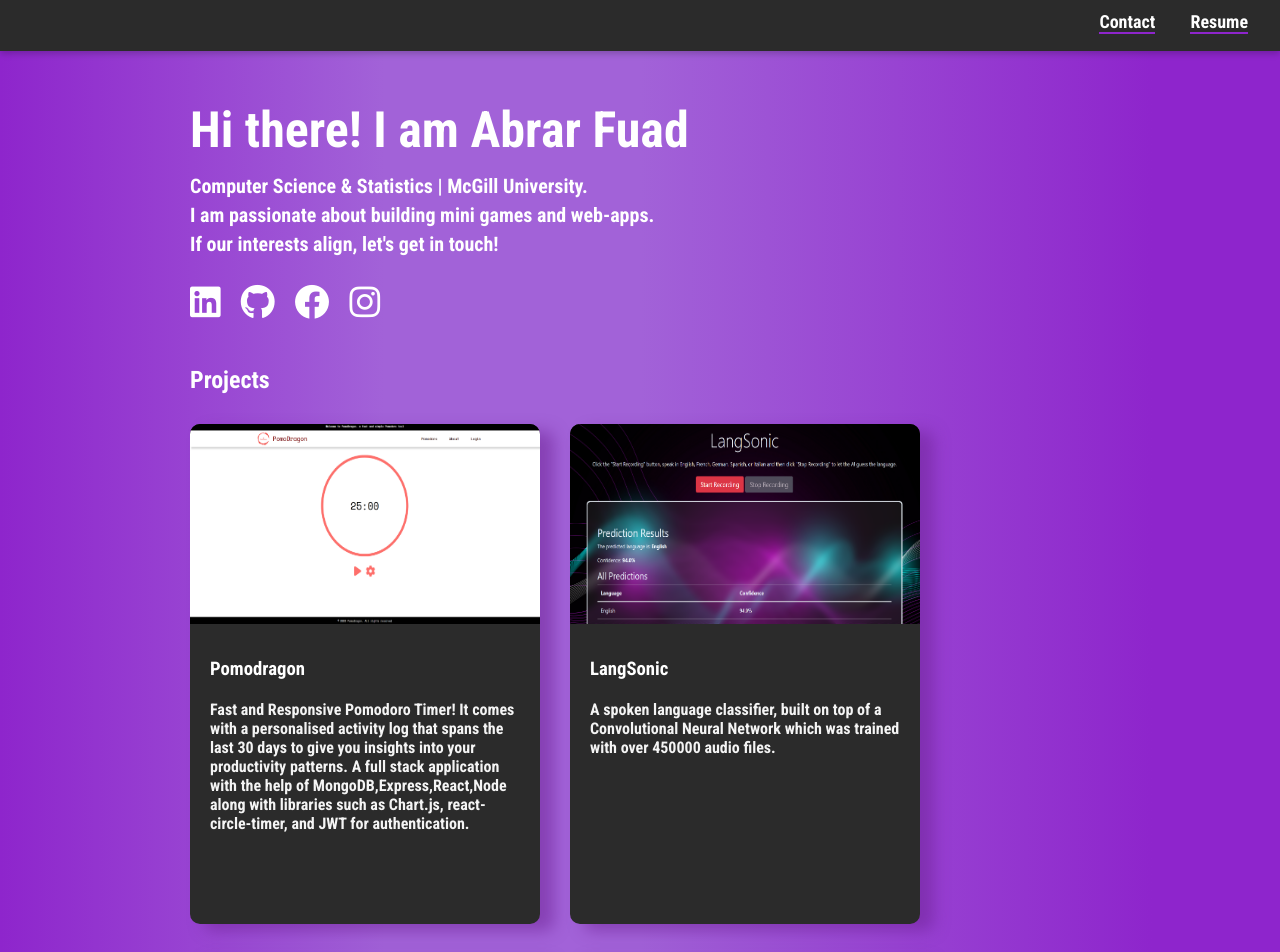
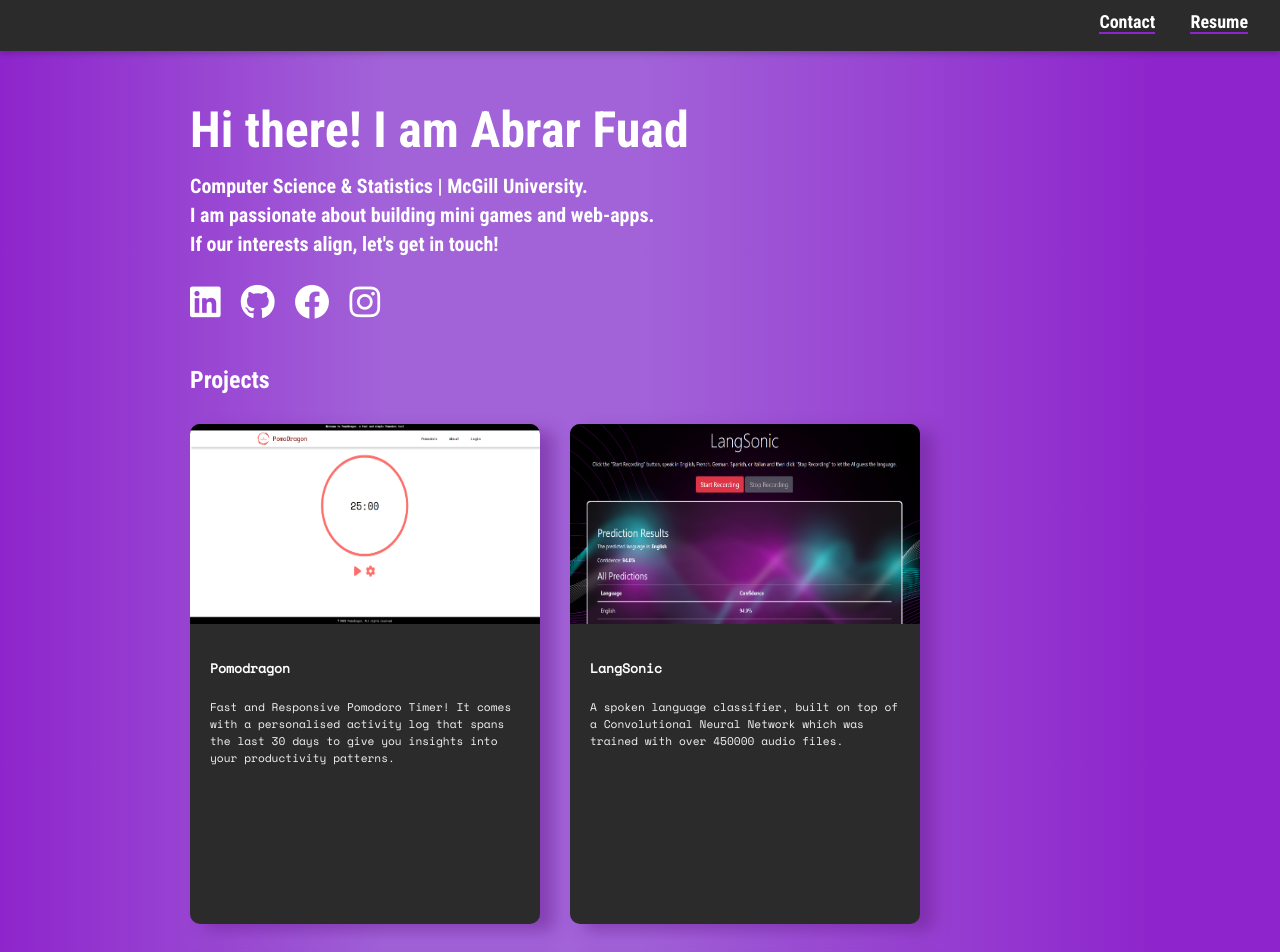
Before and after one commit to abrarfuad27/portfolio, a React (Create React App) app: page / in a window 1280 px wide. Shown: the top 952 px of the page. Built offline with nearby package versions, Linux system fonts and the light colour scheme.

Commit message:
edit styling

```diff
--- a/public/index.html
+++ b/public/index.html
@@ -6,6 +6,10 @@
     <link rel="preconnect" href="https://fonts.gstatic.com" crossorigin />
     <link
       href="https://fonts.googleapis.com/css2?family=Roboto+Condensed:wght@700&display=swap"
+      rel="stylesheet"
+    />
+    <link
+      href="https://fonts.googleapis.com/css2?family=Roboto+Condensed:wght@700&family=Space+Mono&display=swap"
       rel="stylesheet"
     />
     <link
--- a/src/data.js
+++ b/src/data.js
@@ -3,7 +3,7 @@ export default [
     image: "assets/pomo.png",
     title: "Pomodragon",
     description:
-      " Fast and Responsive Pomodoro Timer! It comes with a personalised activity log that spans the last 30 days to give you insights into your productivity patterns. A full stack application with the help of MongoDB,Express,React,Node along with libraries such as Chart.js, react-circle-timer, and JWT for authentication.",
+      " Fast and Responsive Pomodoro Timer! It comes with a personalised activity log that spans the last 30 days to give you insights into your productivity patterns.",
     url: "https://pomodragon.vercel.app/",
   },
   {
--- a/src/styles.css
+++ b/src/styles.css
@@ -122,6 +122,9 @@ body {
   color:white;
 }
 .single-project {
+  font-family: "Roboto Condensed", sans-serif;
+  font-family: "Space Mono", monospace;
+  font-size: 0.7rem;
   background-color:#2b2b2b;
   height: 500px;
   width: 350px;
```
